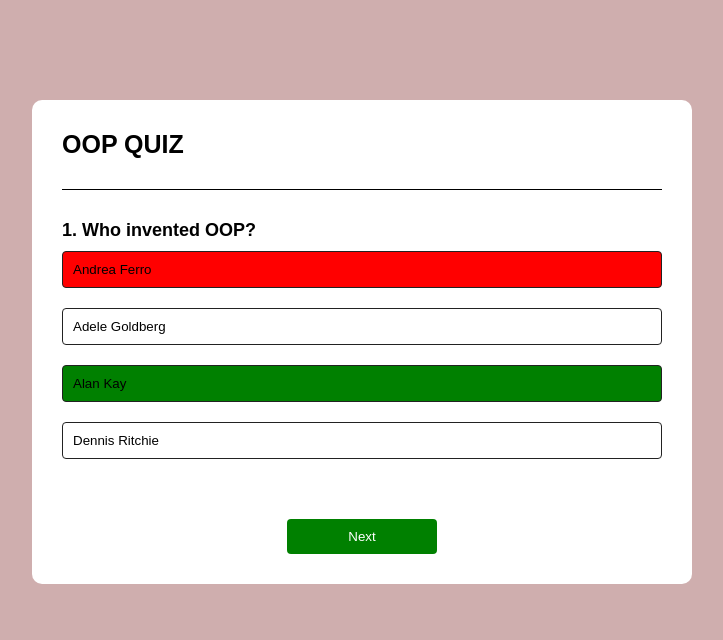
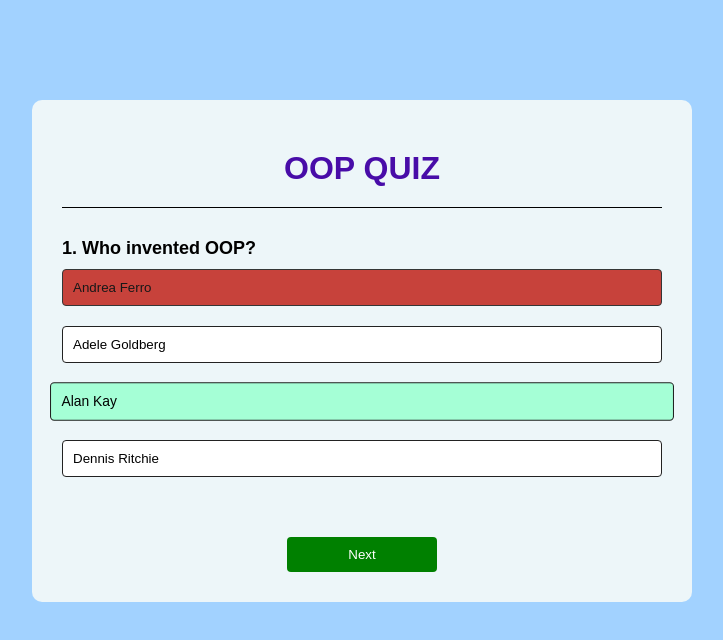
Before and after one commit to ganeshnitalikar/Quiz-app, a plain HTML site: page index.html in a window 1280 px wide. Both pictures are taken after a click on the button "Andrea Ferro". Shown: the whole page, without its empty margins (278-1001 px from the left). Drawn offline with Linux system fonts and the light colour scheme.

Commit message:
Style Changes

```diff
--- a/css/style.css
+++ b/css/style.css
@@ -4,12 +4,12 @@
     font-family: sans-serif ;
 }
 body{
-    background-color: rgb(207, 174, 174);
+    background-color: #a2d2ff;
 }
 
 .app{
-    background:#fff;
-    width: 90%;
+    background:#edf6f9;
+    width: 50%;
     max-width: 600px;
     margin: 100px auto 0 ;
     border-radius: 10px;
@@ -18,13 +18,12 @@ body{
 }
 
 .app h1{
+    text-align: center;
+    color: #480ca8;
     font-weight: 600;
-    font-size: 25px;
+    font-size: 2rem;
     border-bottom: 1px solid black;
-    padding-bottom: 30px;
-
-
-
+    padding: 20px 0;
 }
 
 .quiz{
@@ -74,9 +73,12 @@ body{
 }
 
 .correct{
-    background-color: green;
+    background-color: #a5ffd6;
+    transform: scale(1.04);
+    transition: ease-in-out .4s;
 }
 
 .incorrect{
-    background-color: red;
+    background-color: #c32f27;
+    opacity: .9;
 }
```
Also changed, not shown: 1 other file.
